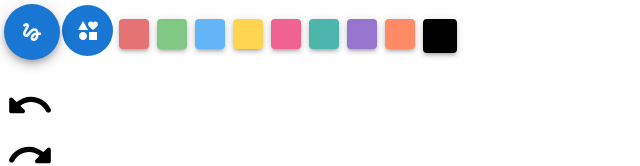
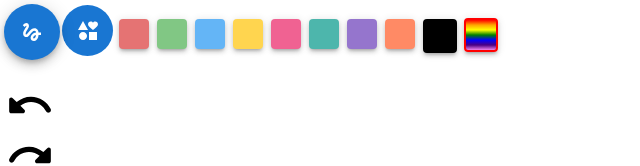
Before and after one commit to MrinalVarshney/CreateFlow, a React (Create React App) app in the folder Client/: page / in a window 1280 px wide. Shown: the top 166 px of the page, without its empty margins (0-640 px from the left). Built offline with nearby package versions, Linux system fonts and the light colour scheme.

Commit message:
added mixed color selection feature

```diff
--- a/Client/package.json
+++ b/Client/package.json
@@ -12,6 +12,7 @@
     "@testing-library/user-event": "^13.5.0",
     "q-floodfill": "^1.3.1",
     "react": "^18.2.0",
+    "react-color": "^2.19.3",
     "react-dom": "^18.2.0",
     "react-scripts": "5.0.1",
     "web-vitals": "^2.1.4"
--- /dev/null
+++ b/Client/src/Assets/ColorSelecter.jsx
@@ -0,0 +1,44 @@
+import { Paper } from "@mui/material";
+import React, { useState } from "react";
+import { SketchPicker } from "react-color";
+import { useDrawingTools } from "../Context/DrawingToolsContext";
+
+function ColorSelector() {
+  const { selectedColor, setSelectedColor } = useDrawingTools();
+  const [showColorPicker, setShowColorPicker] = useState(false);
+
+  const handleColorChange = (newColor) => {
+    setSelectedColor(newColor.hex);
+    setShowColorPicker(!showColorPicker);
+  };
+
+  const toggleColorPicker = () => {
+    setShowColorPicker(!showColorPicker);
+  };
+  const multicolor =
+    "linear-gradient(to bottom, red, orange, yellow, green, blue, indigo, violet)";
+
+  return (
+    <div style={{ position: "relative" }}>
+      <Paper
+        elevation={3}
+        style={{
+          background: multicolor,
+          width: "30px",
+          height: "30px",
+          cursor: "pointer",
+          marginLeft: "7px",
+          marginTop: "7px",
+          border: "2px solid red",
+        }}
+        onClick={toggleColorPicker}
+      />
+
+      {showColorPicker && (
+        <SketchPicker color={selectedColor} onChange={handleColorChange} />
+      )}
+    </div>
+  );
+}
+
+export default ColorSelector;
--- a/Client/src/Assets/Colors.jsx
+++ b/Client/src/Assets/Colors.jsx
@@ -7,7 +7,6 @@ const colors = [
   "#4DB6AC",
   "#9575CD",
   "#FF8A65",
-    "black"
+  "black",
 ];
-
-export default colors
+export default colors;
--- a/Client/src/Canvas.jsx
+++ b/Client/src/Canvas.jsx
@@ -8,6 +8,7 @@ import UndoRedo from "./utils/UndoRedo";
 import ShapesMenu from "./ToolBar/ShapesMenu";
 import { Box } from "@mui/system";
 import FloodFill from "q-floodfill";
+import ColorSelector from "./Assets/ColorSelecter";
 
 function DrawingCanvas() {
   const canvasRef = useRef(null);
--- a/Client/src/ToolBar/ColorPalette.jsx
+++ b/Client/src/ToolBar/ColorPalette.jsx
@@ -1,13 +1,14 @@
 import React from "react";
 import { Box, Paper, Grid } from "@mui/material";
 import { useDrawingTools } from "../Context/DrawingToolsContext";
-import colors from "../Assets/Colors"
-
+import colors from "../Assets/Colors";
+import ColorSelector from "../Assets/ColorSelecter";
 
 function ColorPalette() {
-  const { selectedColor,setSelectedColor } = useDrawingTools();
+  const { selectedColor, setSelectedColor } = useDrawingTools();
 
   const handleColorClick = (color) => {
+    console.log(color);
     setSelectedColor(color);
   };
 
@@ -36,6 +37,8 @@ function ColorPalette() {
             />
           </Grid>
         ))}
+
+        <ColorSelector />
       </Grid>
     </Box>
   );
```
Also changed, not shown: 1 other file (tests, documents, lock files or other folders). Lines whose indentation alone changed are shown as unchanged.
